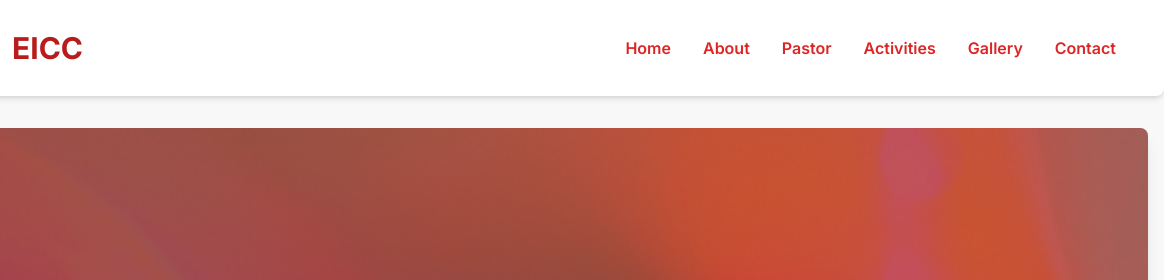
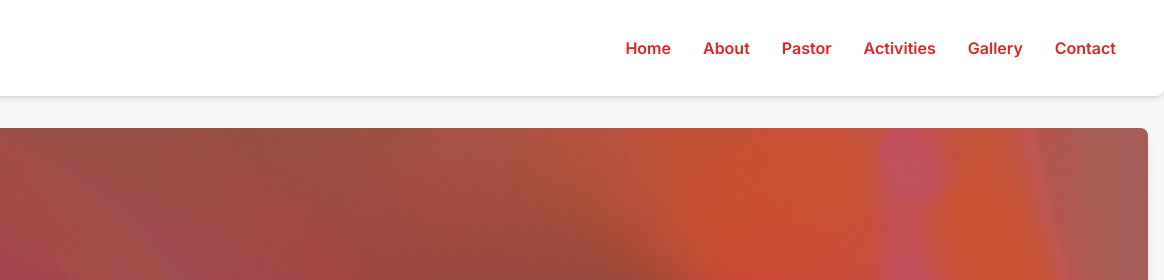
Before and after one commit to T3chhefty/eicc, a plain HTML site: page index.html in a window 1280 px wide. Shown: the top 280 px of the page, 116-1280 px from the left. Drawn offline with nearby package versions, Linux system fonts and the light colour scheme.

Commit message:
removed EICC FROM HEADER

```diff
--- a/index.html
+++ b/index.html
@@ -82,7 +82,7 @@
             alt="EICC Logo"
             class="h-16 w-16 rounded-full mr-4 object-cover"
           />
-          <h1 class="text-3xl font-bold text-red-700">EICC</h1>
+          <!-- <h1 class="text-3xl font-bold text-red-700">EICC</h1> -->
         </div>
         <!-- Mobile Menu Button (Hamburger Icon) -->
         <button
```
